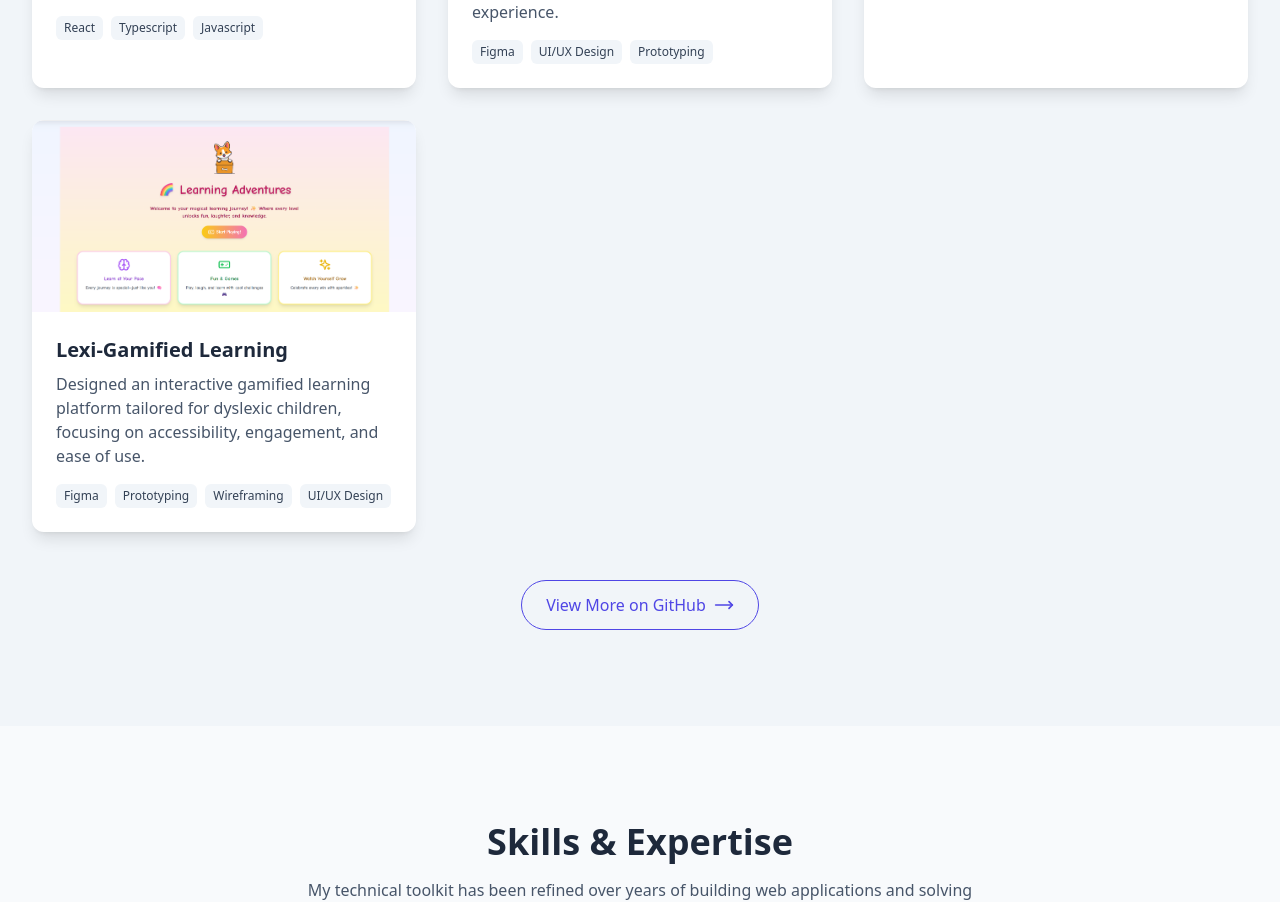
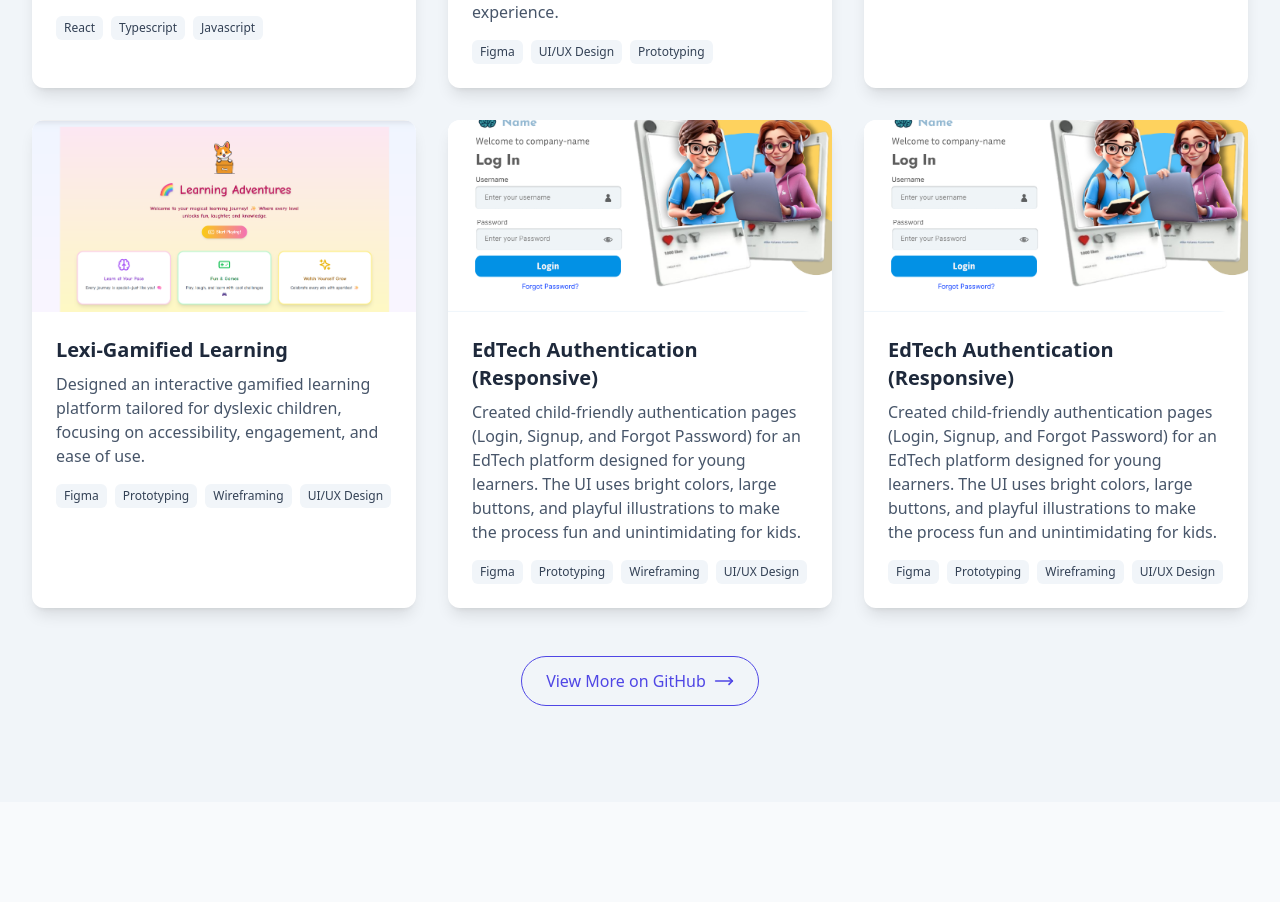
Before and after one commit to Sanjana-on-git/PORTFOLIO_, a React (Vite) app: page / in a window 1280 px wide. Shown: the part 1804-2706 px from the top of the page. Built offline with nearby package versions, Linux system fonts and the light colour scheme.

Commit message:
Update Projects.tsx

```diff
--- a/src/components/Projects.tsx
+++ b/src/components/Projects.tsx
@@ -95,9 +95,28 @@ export const Projects: React.FC = () => {
       technologies: ['Figma', 'Prototyping', 'Wireframing', 'UI/UX Design'],
       category: ['ui'],
       demoUrl: 'https://www.figma.com/proto/GVJBPNWJtW3cHkCVxkSUUS/Untitled?node-id=1-2&t=9euSnJQbl96m0zsT-0&scaling=scale-down&content-scaling=fixed&page-id=0%3A1&starting-point-node-id=1%3A2',
-      githubUrl: 'https://github.com/Sanjana-on-git/Basic-JS-Chatbot'
+      githubUrl: '#'
     },
-
+     {
+      id: 8,
+      title: 'EdTech Authentication (Responsive)',
+      description: 'Created child-friendly authentication pages (Login, Signup, and Forgot Password) for an EdTech platform designed for young learners. The UI uses bright colors, large buttons, and playful illustrations to make the process fun and unintimidating for kids.',
+      image: EdTech,
+      technologies: ['Figma', 'Prototyping', 'Wireframing', 'UI/UX Design'],
+      category: ['ui'],
+      demoUrl: 'https://www.figma.com/proto/rdAvrsKHJxDiHw2BkljmXo/SmarterTeens?node-id=1-2',
+      githubUrl: '#'
+    },
+     {
+      id: 9,
+      title: 'EdTech Authentication (Responsive)',
+      description: 'Created child-friendly authentication pages (Login, Signup, and Forgot Password) for an EdTech platform designed for young learners. The UI uses bright colors, large buttons, and playful illustrations to make the process fun and unintimidating for kids.',
+      image: EdTech,
+      technologies: ['Figma', 'Prototyping', 'Wireframing', 'UI/UX Design'],
+      category: ['ui'],
+      demoUrl: 'https://www.figma.com/proto/rdAvrsKHJxDiHw2BkljmXo/SmarterTeens?node-id=1-2',
+      githubUrl: '#'
+    },
   ];
 
   // Filter projects based on active category
```
